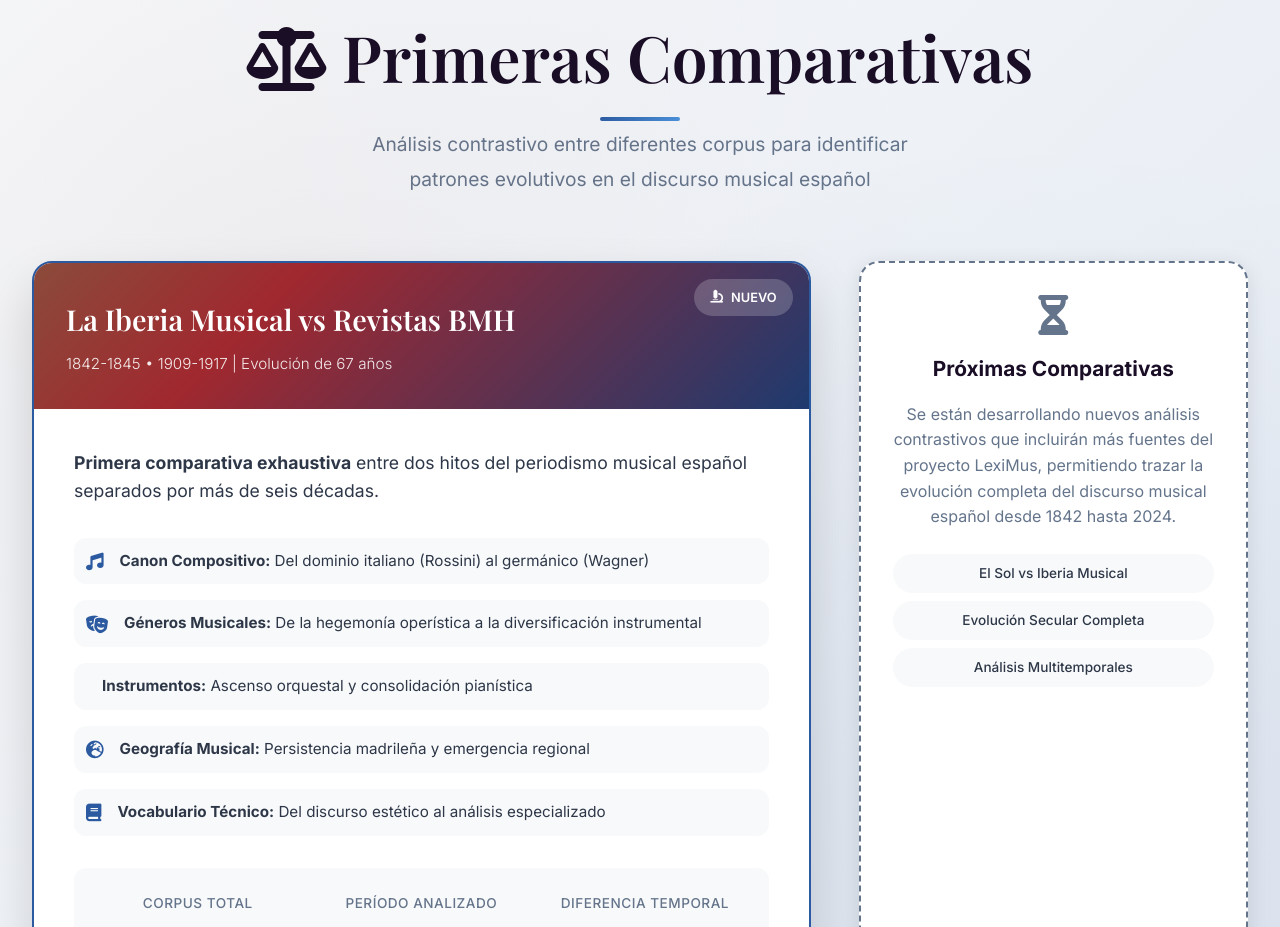
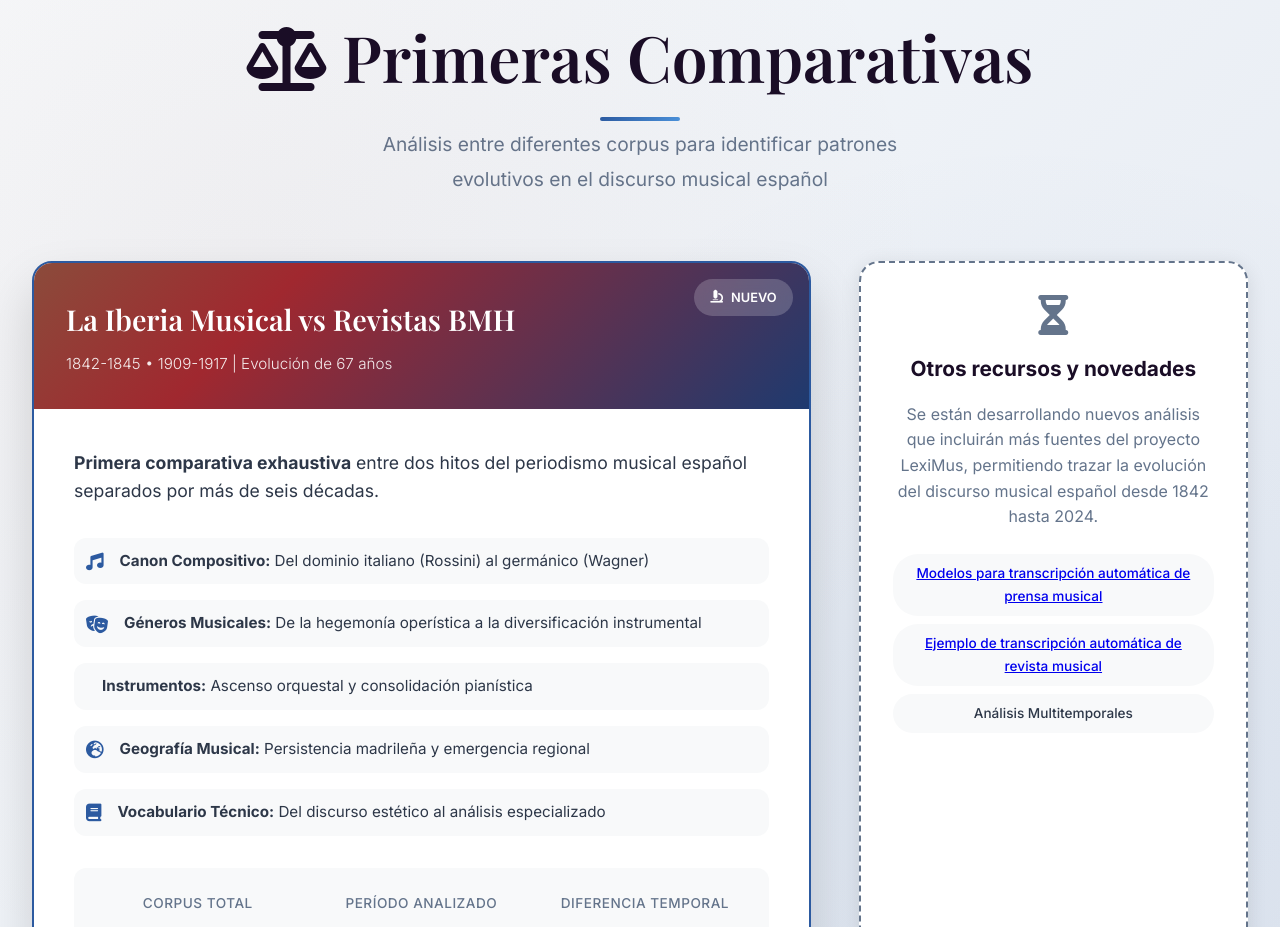
Before and after one commit to LeximusUSAL/principal, a plain HTML site: page index.html in a window 1280 px wide. Shown: the part 5157-6084 px from the top of the page. Drawn offline with nearby package versions, Linux system fonts and the light colour scheme.

Commit message:
Update index.html

```diff
--- a/index.html
+++ b/index.html
@@ -1193,7 +1193,7 @@
                     Primeras Comparativas
                 </h2>
                 <p class="section-subtitle">
-                    Análisis contrastivo entre diferentes corpus para identificar patrones evolutivos en el discurso musical español
+                    Análisis entre diferentes corpus para identificar patrones evolutivos en el discurso musical español
                 </p>
             </div>
 
@@ -1266,14 +1266,14 @@
                 <div class="coming-soon-card reveal">
                     <div class="coming-soon-content">
                         <i class="fas fa-hourglass-half"></i>
-                        <h4>Próximas Comparativas</h4>
+                        <h4>Otros recursos y novedades</h4>
                         <p>
-                            Se están desarrollando nuevos análisis contrastivos que incluirán más fuentes del proyecto LexiMus,
-                            permitiendo trazar la evolución completa del discurso musical español desde 1842 hasta 2024.
+                            Se están desarrollando nuevos análisis que incluirán más fuentes del proyecto LexiMus,
+                            permitiendo trazar la evolución del discurso musical español desde 1842 hasta 2024.
                         </p>
                         <div class="coming-soon-features">
-                            <span class="feature-tag">El Sol vs Iberia Musical</span>
-                            <span class="feature-tag">Evolución Secular Completa</span>
+                            <span class="feature-tag"><a href="https://zenodo.org/records/16631496">Modelos para transcripción automática de prensa musical</a></span>
+                            <span class="feature-tag"><a href="https://leximususal.github.io/revista-musical-bilbao-1912/revista_musical_bilbao_viewer.html">Ejemplo de transcripción automática de revista musical</a></span>
                             <span class="feature-tag">Análisis Multitemporales</span>
                         </div>
                     </div>
```
